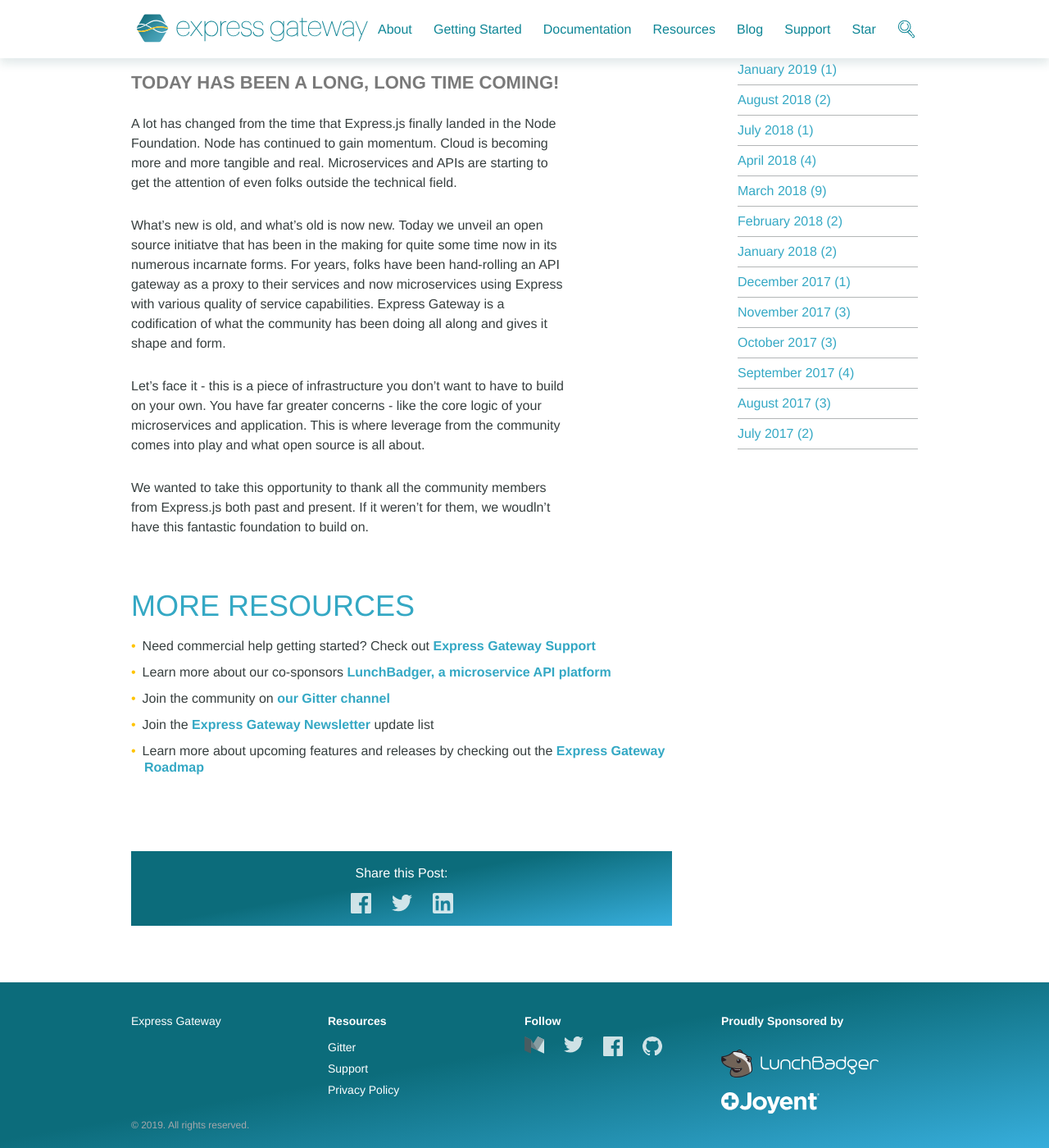
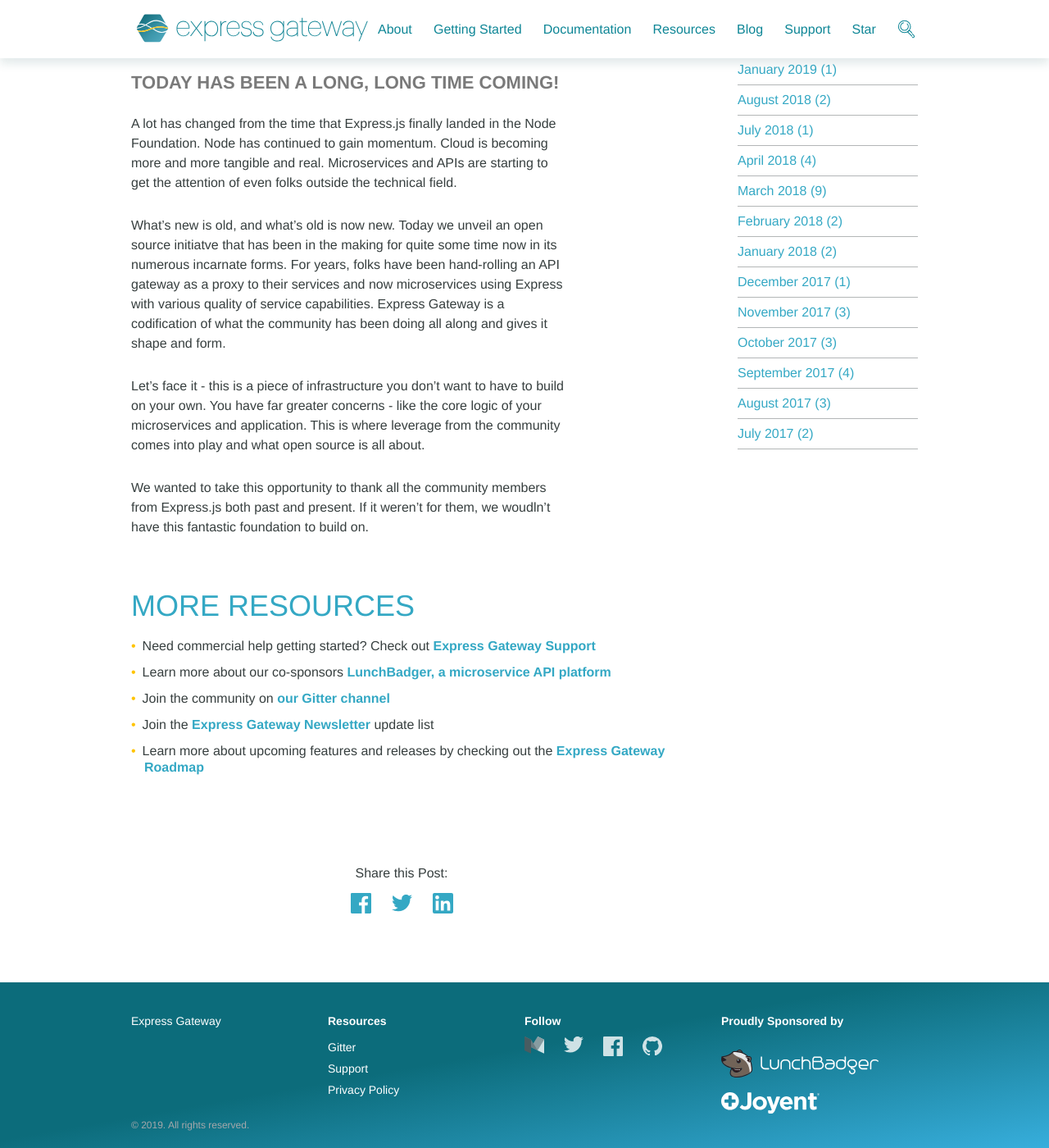
Before and after one commit to ExpressGateway/express-gateway.io, a Jekyll site: the page built from _posts/2017-07-20-introducing-express-gateway.md, in a window 1280 px wide and 1400 px high, scrolled down 304 px. Shown: the whole window at 82% size. Built offline with Jekyll 4.4.1, drawn with Linux system fonts in a browser that asks for light colours; nearby versions of some CDN libraries; some web fonts are replaced; comment, search, counter and statistics services are not loaded.

Commit message:
share icons css

```diff
--- a/_includes/share.html
+++ b/_includes/share.html
@@ -3,15 +3,15 @@
   <nav>
     <a href="https://www.facebook.com/sharer/sharer.php?u={{ page.url | replace:'index.html','' | prepend: site.baseurl | prepend: site.url | uri_escape}}&title={{ page.title | default:"" | uri_escape }}"
       target="_blank">
-      {% include social-facebook.svg %}
+      {% include social-facebook-blue.svg %}
     </a>
     <a href="https://twitter.com/intent/tweet?via=express_gateway&url={{ page.url | replace:'index.html','' | prepend: site.baseurl | prepend: site.url | uri_escape}}&text={{ page.title | default:"" | uri_escape}}"
       target="_blank">
-      {% include social-twitter.svg %}
+      {% include social-twitter-blue.svg %}
     </a>
     <a href="https://www.linkedin.com/shareArticle?mini=true&url={{ page.url | replace:'index.html','' | prepend: site.baseurl | prepend: site.url | uri_escape}}&title={{ page.title | default:"" | uri_escape}}"
       target="_blank">
-      {% include social-linkedin.svg %}
+      {% include social-linkedin-blue.svg %}
     </a>
   </nav>
 </div>
--- a/_sass/_share.scss
+++ b/_sass/_share.scss
@@ -5,26 +5,6 @@
   padding: 15px;
   align-items: center;
   justify-content: center;
-  color: $color-background;
-  background: #0c6c7b; /* Old browsers */
-  background: -moz-linear-gradient(
-    170deg,
-    #0c6c7b 0%,
-    #0c6c7b 45%,
-    #37aedc 100%
-  ); /* FF3.6-15 */
-  background: -webkit-linear-gradient(
-    170deg,
-    #0c6c7b 0%,
-    #0c6c7b 45%,
-    #37aedc 100%
-  ); /* Chrome10-25,Safari5.1-6 */
-  background: linear-gradient(
-    170deg,
-    #0c6c7b 0%,
-    #0c6c7b 45%,
-    #37aedc 100%
-  ); /* W3C, IE10+, FF16+, Chrome26+, Opera12+, Safari7+ */
 
   p {
     text-align: center;
@@ -39,11 +19,16 @@
     a {
       align-self: center;
       max-width: 50px;
+      &:hover {
+        svg {
+          fill: #0e8696;
+        }
+      }
       svg {
         display: block;
         width: 50%;
-        opacity: 0.8;
         margin: 0 25% 0 25%;
+        fill: #34a8c4;
       }
     }
   }
```
Also changed, not shown: _includes/social-facebook-blue.svg (added), _includes/social-linkedin-blue.svg (added), _includes/social-twitter-blue.svg (added).
